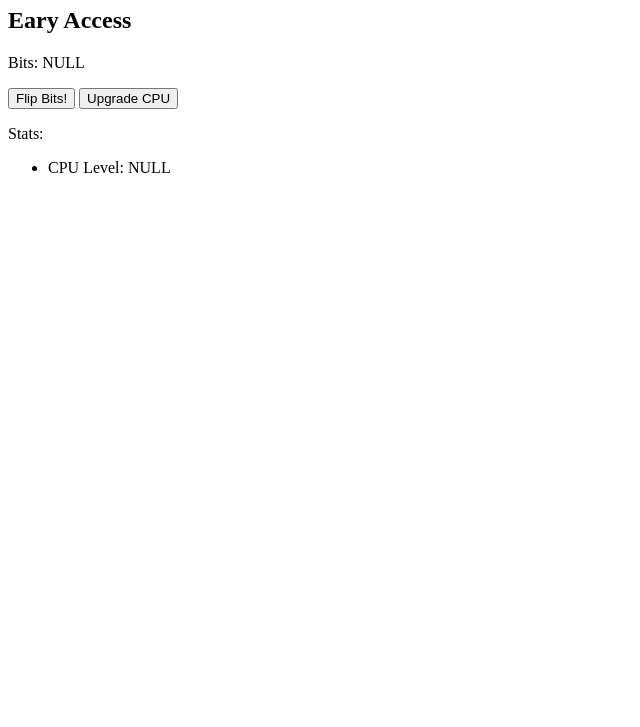
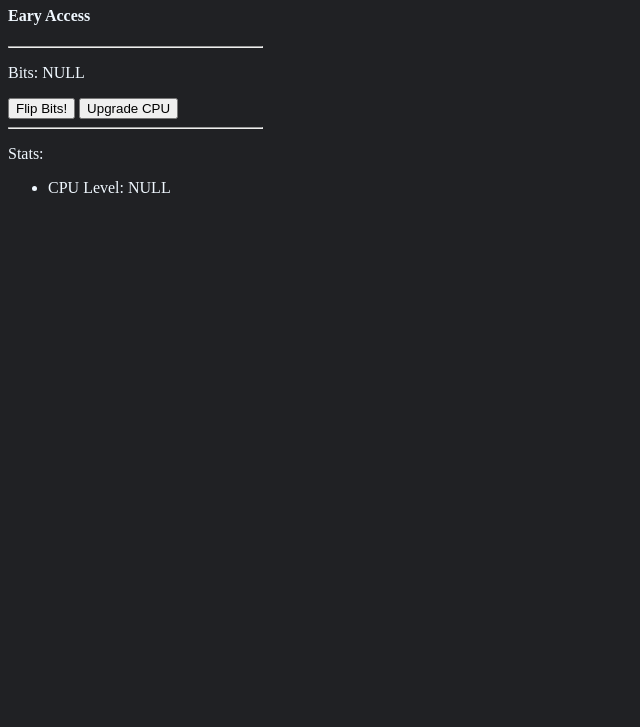
Before and after one commit to dvarlan/bitFlipper, a plain HTML site: page index.html in a window 1280 px wide. Shown: the part 73-800 px from the top of the page, without its empty margins (0-640 px from the left). Drawn offline with Linux system fonts and the light colour scheme.

Commit message:
Added some styling

```diff
--- a/index.css
+++ b/index.css
@@ -0,0 +1,7 @@
+body {
+    background-color: #202124;
+    color:aliceblue
+}
+hr {
+    width: 20%;
+}
--- a/index.html
+++ b/index.html
@@ -1,14 +1,17 @@
 <!DOCTYPE html>
 <html lang="en">
     <head>
+        <link rel="stylesheet" type="text/css" href="index.css">
         <title>bitFlipper</title>
         <h1>bitFlipper</h1>
-        <h2>Eary Access</h2>
+        <h4>Eary Access</h4>
+        <hr align="left">
     </head>
     <body>
         <p id="bits">Bits: NULL</p>
         <button id="bitbtn">Flip Bits!</button>
         <button id="cpubtn">Upgrade CPU</button>
+        <hr align="left">
         <p>Stats: </p>
         <ul>
             <li id="cpustats">CPU Level: NULL</li>
```
